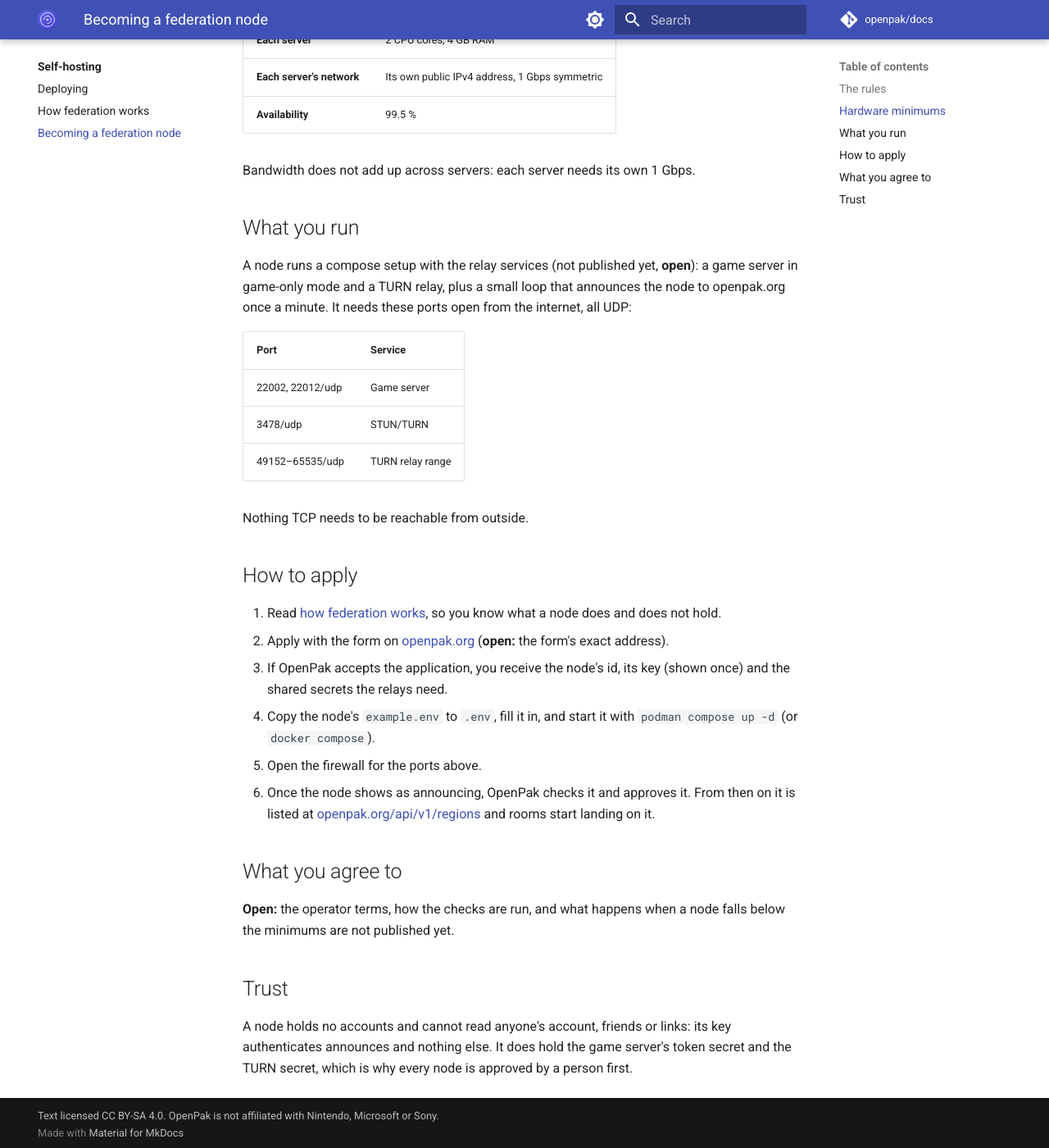
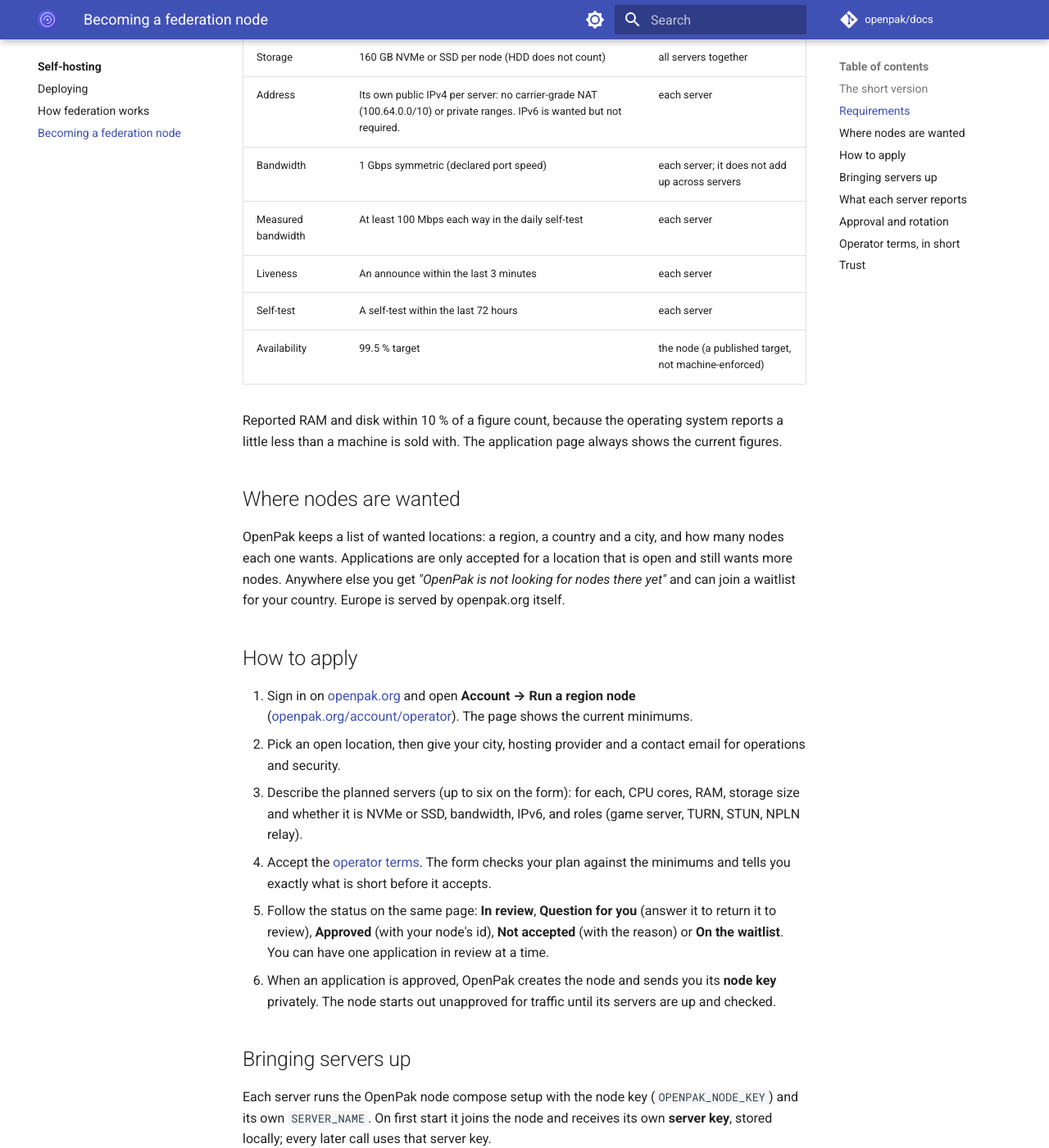
Before and after one commit to openpak/docs, an MkDocs documentation site: the page built from docs/self-hosting/become-a-node.md, in a window 1280 px wide and 1400 px high, scrolled down 879 px. Shown: the whole window at 82% size. Built offline with MkDocs 1.6.1 and Material for MkDocs 9.7.7, drawn with Linux system fonts in a browser that asks for light colours; comment, search, counter and statistics services are not loaded; some of the changed text lies outside the part shown.

Commit message:
Write federation node rules

```diff
--- a/docs/self-hosting/become-a-node.md
+++ b/docs/self-hosting/become-a-node.md
@@ -1,69 +1,126 @@
 # Becoming a federation node
 
-A federation node runs relays for the main OpenPak network in your region, so players near you
+A federation node runs relays for the main OpenPak network in one region, so players near you
 get shorter paths for their game traffic. Accounts, friends and matchmaking stay on
-openpak.org; see [how federation works](federation.md).
+openpak.org; a node only relays game traffic. Read [how federation works](federation.md) first.
 
-!!! warning "Draft rules"
-    The admission rules below are the current defaults. Points marked **open** are not final
-    yet and may change before nodes are admitted.
+## The short version
 
-## The rules
+- **A node is one region, one operator and one approval.** It runs on one or more servers.
+- **OpenPak approves every node.** Meeting the minimums makes a node eligible, not approved.
+  Nothing is served from a node until a person at OpenPak approves it.
+- **Applications are only accepted for locations OpenPak wants**, through the form on
+  openpak.org.
+- **Every server reports and is checked.** Each server announces every minute with a hardware
+  report, and runs a daily bandwidth self-test that home times itself. A node that falls short
+  leaves rotation automatically, and comes back once it is compliant again.
+- **Voluntary and unpaid**, with no warranty either way.
 
-- **Approval by OpenPak is required.** A node only receives players after a person at OpenPak
-  has looked at it and approved it. Approval can be withdrawn.
-- **A node may span several servers.** The hardware minimums are for the node in total, with a
-  floor for each server.
-- **Nodes are reported and checked.** A node announces itself and what it runs every minute,
-  and OpenPak checks what it reports.
-- **Apply through the form on openpak.org.**
+## Requirements
 
-## Hardware minimums
+| Requirement | Minimum | Counted |
+| --- | --- | --- |
+| CPU cores | 8 per node, and 2 per server | all servers together, and each server |
+| RAM | 16 GB per node, and 4 GB per server | all servers together, and each server |
+| Storage | 160 GB NVMe or SSD per node (HDD does not count) | all servers together |
+| Address | Its own public IPv4 per server: no carrier-grade NAT (100.64.0.0/10) or private ranges. IPv6 is wanted but not required. | each server |
+| Bandwidth | 1 Gbps symmetric (declared port speed) | each server; it does not add up across servers |
+| Measured bandwidth | At least 100 Mbps each way in the daily self-test | each server |
+| Liveness | An announce within the last 3 minutes | each server |
+| Self-test | A self-test within the last 72 hours | each server |
+| Availability | 99.5 % target | the node (a published target, not machine-enforced) |
 
-| | Minimum |
-| --- | --- |
-| **The node in total** | 8 CPU cores, 16 GB RAM, 160 GB SSD |
-| **Each server** | 2 CPU cores, 4 GB RAM |
-| **Each server's network** | Its own public IPv4 address, 1 Gbps symmetric |
-| **Availability** | 99.5 % |
+Reported RAM and disk within 10 % of a figure count, because the operating system reports a
+little less than a machine is sold with. The application page always shows the current figures.
 
-Bandwidth does not add up across servers: each server needs its own 1 Gbps.
+## Where nodes are wanted
 
-## What you run
-
-A node runs a compose setup with the relay services (not published yet, **open**): a
-game server in game-only mode and a TURN relay, plus a small loop that announces the node to
-openpak.org once a minute. It needs these ports open from the internet, all UDP:
-
-| Port | Service |
-| --- | --- |
-| 22002, 22012/udp | Game server |
-| 3478/udp | STUN/TURN |
-| 49152–65535/udp | TURN relay range |
-
-Nothing TCP needs to be reachable from outside.
+OpenPak keeps a list of wanted locations: a region, a country and a city, and how many nodes
+each one wants. Applications are only accepted for a location that is open and still wants
+more nodes. Anywhere else you get *"OpenPak is not looking for nodes there yet"* and can join a
+waitlist for your country. Europe is served by openpak.org itself.
 
 ## How to apply
 
-1. Read [how federation works](federation.md), so you know what a node does and does not hold.
-2. Apply with the form on [openpak.org](https://openpak.org) (**open:** the form's exact
-   address).
-3. If OpenPak accepts the application, you receive the node's id, its key (shown once) and the
-   shared secrets the relays need.
-4. Copy the node's `example.env` to `.env`, fill it in, and start it with
-   `podman compose up -d` (or `docker compose`).
-5. Open the firewall for the ports above.
-6. Once the node shows as announcing, OpenPak checks it and approves it. From then on it is
-   listed at [openpak.org/api/v1/regions](https://openpak.org/api/v1/regions) and rooms start
-   landing on it.
+1. Sign in on [openpak.org](https://openpak.org) and open **Account → Run a region node**
+   ([openpak.org/account/operator](https://openpak.org/account/operator)). The page shows the
+   current minimums.
+2. Pick an open location, then give your city, hosting provider and a contact email for
+   operations and security.
+3. Describe the planned servers (up to six on the form): for each, CPU cores, RAM, storage size
+   and whether it is NVMe or SSD, bandwidth, IPv6, and roles (game server, TURN, STUN, NPLN
+   relay).
+4. Accept the [operator terms](https://openpak.org/operators). The form checks your plan against
+   the minimums and tells you exactly what is short before it accepts.
+5. Follow the status on the same page: **In review**, **Question for you** (answer it to return
+   it to review), **Approved** (with your node's id), **Not accepted** (with the reason) or **On
+   the waitlist**. You can have one application in review at a time.
+6. When an application is approved, OpenPak creates the node and sends you its **node key**
+   privately. The node starts out unapproved for traffic until its servers are up and checked.
 
-## What you agree to
+## Bringing servers up
 
-**Open:** the operator terms, how the checks are run, and what happens when a node falls below
-the minimums are not published yet.
+Each server runs the OpenPak node compose setup with the node key (`OPENPAK_NODE_KEY`) and its
+own `SERVER_NAME`. On first start it joins the node and receives its own **server key**, stored
+locally; every later call uses that server key.
+
+- The node key's only power is to enrol servers. OpenPak can rotate it; servers that already
+  joined keep their keys.
+- One compromised server can be revoked on its own without touching the rest of the node.
+- Re-joining with the same server name replaces that server's key (for a reinstalled machine).
+- Open the UDP ports your roles need from the internet; the node setup's README lists them.
+  Nothing TCP needs to be reachable from outside.
+
+!!! note "Not ready yet"
+    The node compose setup is not published yet. It will be linked here when it is.
+
+## What each server reports
+
+- **Every minute**, an announce: its roles with their addresses, and a hardware report (CPU
+  cores, RAM, data filesystem size, whether storage is NVMe/SSD, public IPv4 and IPv6, declared
+  port speed). Home compares the address the announce came from with the IPv4 the server
+  claims, which catches NAT and proxies.
+- **Once a day**, when home says it is due, a bandwidth self-test: the server downloads a fixed
+  transfer from home (100 MB by default) and uploads the same amount. Home times both legs
+  itself, so a server cannot report its own figure.
+
+Reports are self-declared. They decide one thing only: whether the node is in rotation.
+Approval stays a human decision.
+
+## Approval and rotation
+
+- Nothing is served from a node, or listed at
+  [openpak.org/api/v1/regions](https://openpak.org/api/v1/regions), until OpenPak approves it.
+- Approval is refused while the node or any of its servers is short, and the refusal lists every
+  shortfall.
+- An approved node is **in rotation** when it has at least one server, and every server is
+  reporting, has a public IPv4 that matches where it announces from, announces at least one
+  role, has a fresh self-test and meets the per-server floors, and the node meets the totals.
+- An approved node that falls short, or has a server that stops reporting, **leaves rotation
+  automatically**: it disappears from the regions list and gets no new rooms or sessions, but
+  keeps its approval. It returns on its own once compliant. Rooms already on it carry on.
+- A server you retire for good should be revoked; a silent server keeps the whole node out of
+  rotation.
+
+## Operator terms, in short
+
+The full text is at [openpak.org/operators](https://openpak.org/operators). In short:
+
+- Reports must be truthful.
+- **No logging or keeping of player data** beyond what running the relay needs at that moment:
+  no packet captures, no kept IP logs, no per-player records, and no sharing, selling or
+  analysing of traffic.
+- **No modification of traffic**: relay it as it arrives, with no injection, blocking, delay or
+  reordering. No modified OpenPak software, and the shared secrets are used for nothing else.
+- Keep a working security contact, and report a compromise or leaked key at once to
+  [contact@openpak.org](mailto:contact@openpak.org) or through the
+  [security policy](https://github.com/openpak/.github/blob/main/SECURITY.md).
+- OpenPak can take a server or node out of rotation, revoke its keys or end its approval at any
+  time. You can stop at any time; tell OpenPak first.
 
 ## Trust
 
-A node holds no accounts and cannot read anyone's account, friends or links: its key
-authenticates announces and nothing else. It does hold the game server's token secret and the
-TURN secret, which is why every node is approved by a person first.
+Neither the node key nor a server key can read accounts, friends or links. A node that is not
+approved and in rotation can only join, announce and self-test. A node does hold the shared
+secrets its relays need, which is why every node is looked at by a person before it carries
+anyone's game.
```
Also changed, not shown: docs/self-hosting/federation.md (+22 -16 lines).
